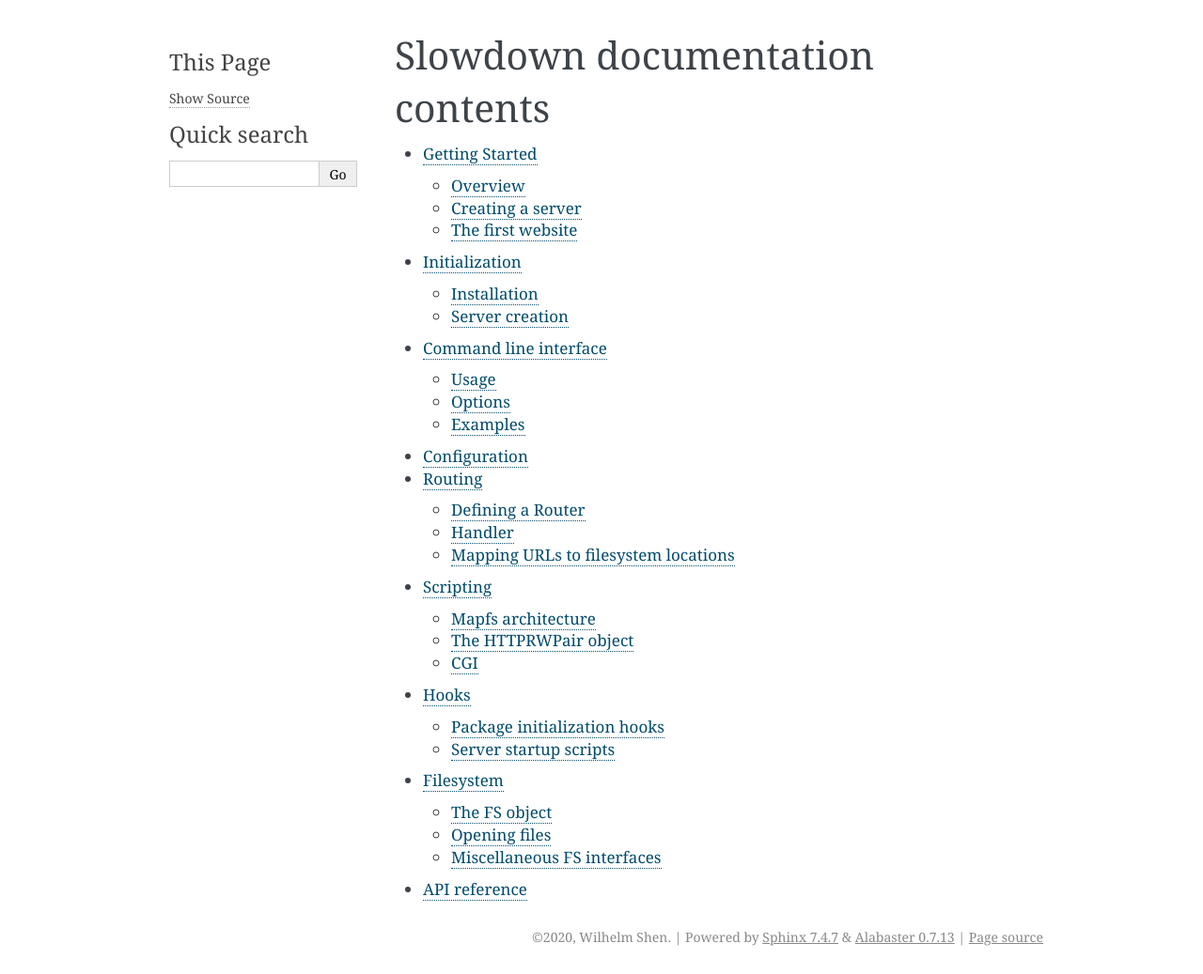
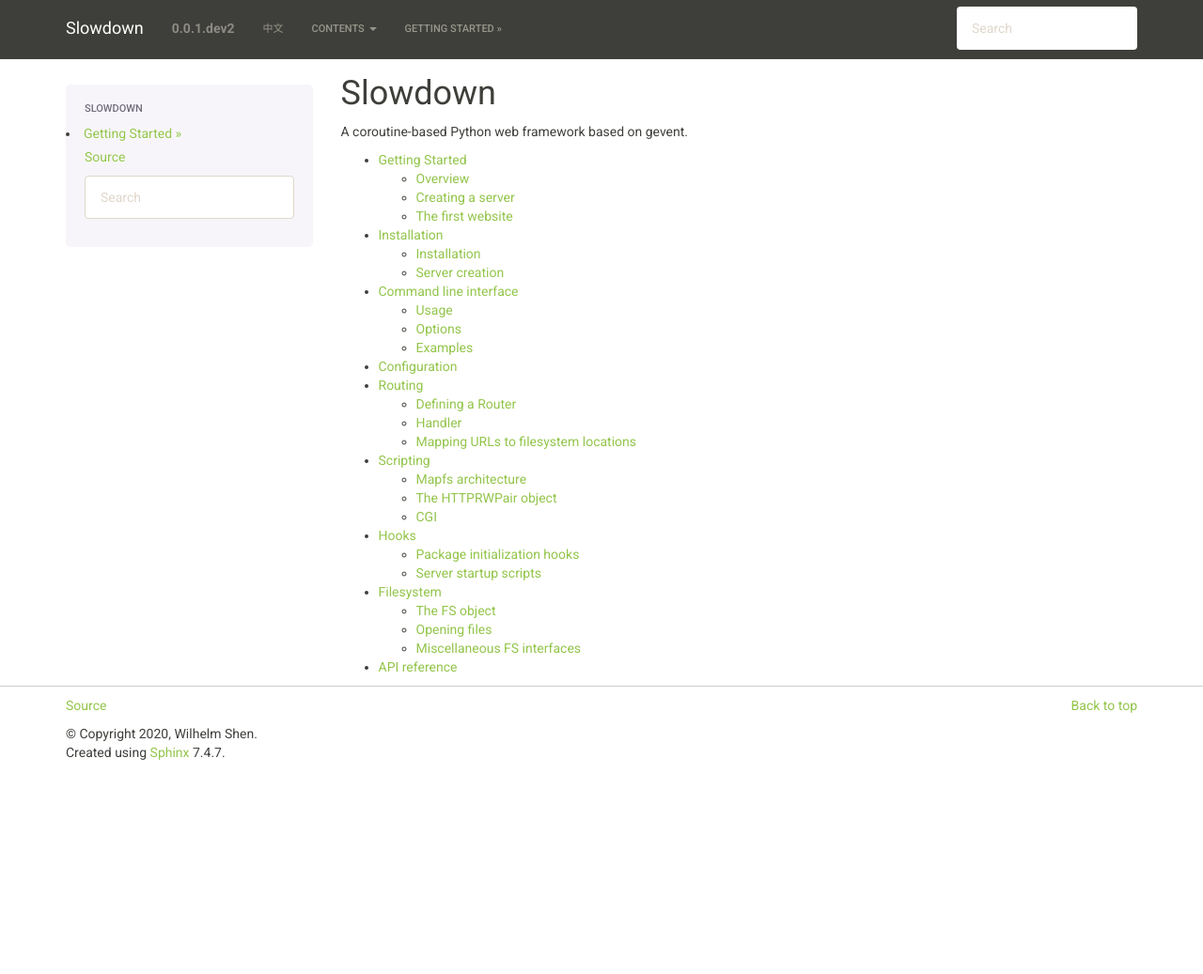
Before and after one commit to wilhelmshen/slowdown, a Sphinx documentation site: the page built from docs/index.rst, in a window 1280 px wide and 1037 px high. Shown: the whole window at 94% size. Built offline with Sphinx 7.4.7, drawn with Linux system fonts in a browser that asks for light colours.

Commit message:
update documents

```diff
--- a/docs/conf.py
+++ b/docs/conf.py
@@ -14,7 +14,6 @@
 # import os
 # import sys
 # sys.path.insert(0, os.path.abspath('.'))
-
 
 
 # -- Project information --------------------------------------------------
@@ -80,10 +79,100 @@
 # The theme to use for HTML and HTML Help pages.  See the documentation for
 # a list of builtin themes.
 #
-html_theme = 'alabaster'
+#html_theme = 'alabaster'
+
 
 # Add any paths that contain custom static files (such as style sheets)
 # here, relative to this directory. They are copied after the builtin
 # static files, so a file named "default.css" will overwrite the builtin
 # "default.css".
 html_static_path = ['_static']
+
+
+###########################################################################
+#                         sphinx_bootstrap_theme                          #
+###########################################################################
+
+import sphinx_bootstrap_theme
+
+html_theme = 'bootstrap'
+html_theme_path = sphinx_bootstrap_theme.get_html_theme_path()
+
+# (Optional) Logo. Should be small enough to fit the navbar
+# (ideally 24x24).
+# Path should be relative to the ``_static`` files directory.
+#html_logo = "_static/logo.png"
+
+# Theme options are theme-specific and customize the look and feel of a
+# theme further.
+html_theme_options = {
+    # Navigation bar title. (Default: ``project`` value)
+    #'navbar_title': "Slowdown",
+
+    # Tab name for entire site. (Default: "Site")
+    'navbar_site_name': 'Contents',
+
+    # A list of tuples containing pages or urls to link to.
+    # Valid tuples should be in the following forms:
+    #    (name, page)                 # a link to a page
+    #    (name, "/aa/bb", 1)          # a link to an arbitrary relative url
+    #    (name, "http://example.com", True) # arbitrary absolute url
+    # Note the "1" or "True" value above as the third argument to indicate
+    # an arbitrary url.
+    'navbar_links': [
+        ('中文', 'http://slowdown.pyforce.com.cn/', True),
+    ],
+
+    # Render the next and previous page links in navbar. (Default: true)
+    #'navbar_sidebarrel': True,
+
+    # Render the current pages TOC in the navbar. (Default: true)
+    'navbar_pagenav': False,
+
+    # Tab name for the current pages TOC. (Default: "Page")
+    #'navbar_pagenav_name': 'Page',
+
+    # Global TOC depth for "site" navbar tab. (Default: 1)
+    # Switching to -1 shows all levels.
+    'globaltoc_depth': 2,
+
+    # Include hidden TOCs in Site navbar?
+    #
+    # Note: If this is "false", you cannot have mixed ``:hidden:`` and
+    # non-hidden ``toctree`` directives in the same page, or else the build
+    # will break.
+    #
+    # Values: "true" (default) or "false"
+    'globaltoc_includehidden': 'true',
+
+    # HTML navbar class (Default: "navbar") to attach to <div> element.
+    # For black navbar, do "navbar navbar-inverse"
+    #'navbar_class': 'navbar navbar-inverse',
+    'navbar_class': 'navbar',
+
+    # Fix navigation bar to top of page?
+    # Values: "true" (default) or "false"
+    'navbar_fixed_top': 'true',
+
+    # Location of link to source.
+    # Options are "nav" (default), "footer" or anything else to exclude.
+    #'source_link_position': 'nav',
+    'source_link_position': 'footer',
+
+    # Bootswatch (http://bootswatch.com/) theme.
+    #
+    # Options are nothing (default) or the name of a valid theme
+    # such as "cosmo" or "sandstone".
+    #
+    # The set of valid themes depend on the version of Bootstrap
+    # that's used (the next config option).
+    #
+    # Currently, the supported themes are:
+    # - Bootstrap 2: https://bootswatch.com/2
+    # - Bootstrap 3: https://bootswatch.com/3
+    'bootswatch_theme': 'sandstone',
+
+    # Choose Bootstrap version.
+    # Values: "3" (default) or "2" (in quotes)
+    'bootstrap_version': '3',
+}
--- a/docs/index.rst
+++ b/docs/index.rst
@@ -1,13 +1,15 @@
 .. _contents:
 
-Slowdown documentation contents
-===============================
+Slowdown
+========
+
+A coroutine-based Python web framework based on gevent.
 
 .. toctree::
     :maxdepth: 2
 
     quickstart
-    initialization
+    installation
     cli
     configuration
     routing
--- a/docs/initialization.rst
+++ b/docs/installation.rst
@@ -1,6 +1,6 @@
-==============
-Initialization
-==============
+============
+Installation
+============
 
 .. contents::
     :depth: 1
```
Also changed, not shown: docs/scripting.rst (+4 -3 lines), 2 other files.
